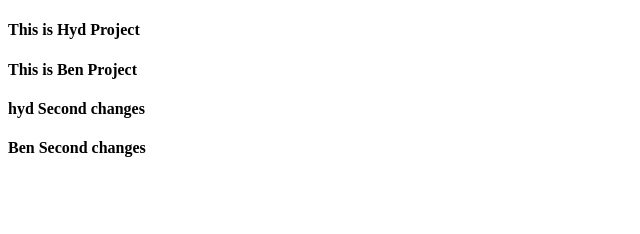
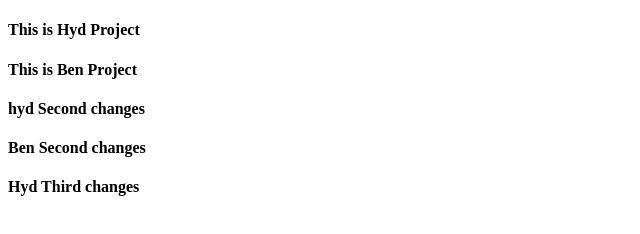
Before and after one commit to shaikbasheerlal2005/57rHydproject, a plain HTML site: page index.html in a window 1280 px wide. Shown: the whole page, without its empty margins (0-640 px from the left). Drawn offline with Linux system fonts and the light colour scheme.

Commit message:
Hyd 3rd changes

```diff
--- a/index.html
+++ b/index.html
@@ -10,5 +10,6 @@
     <h4>This is Ben Project</h4>
     <h4>hyd Second changes</h4>
     <h4>Ben Second changes</h4>
+    <h4>Hyd Third changes</h4>
 </body>
 </html>
```
